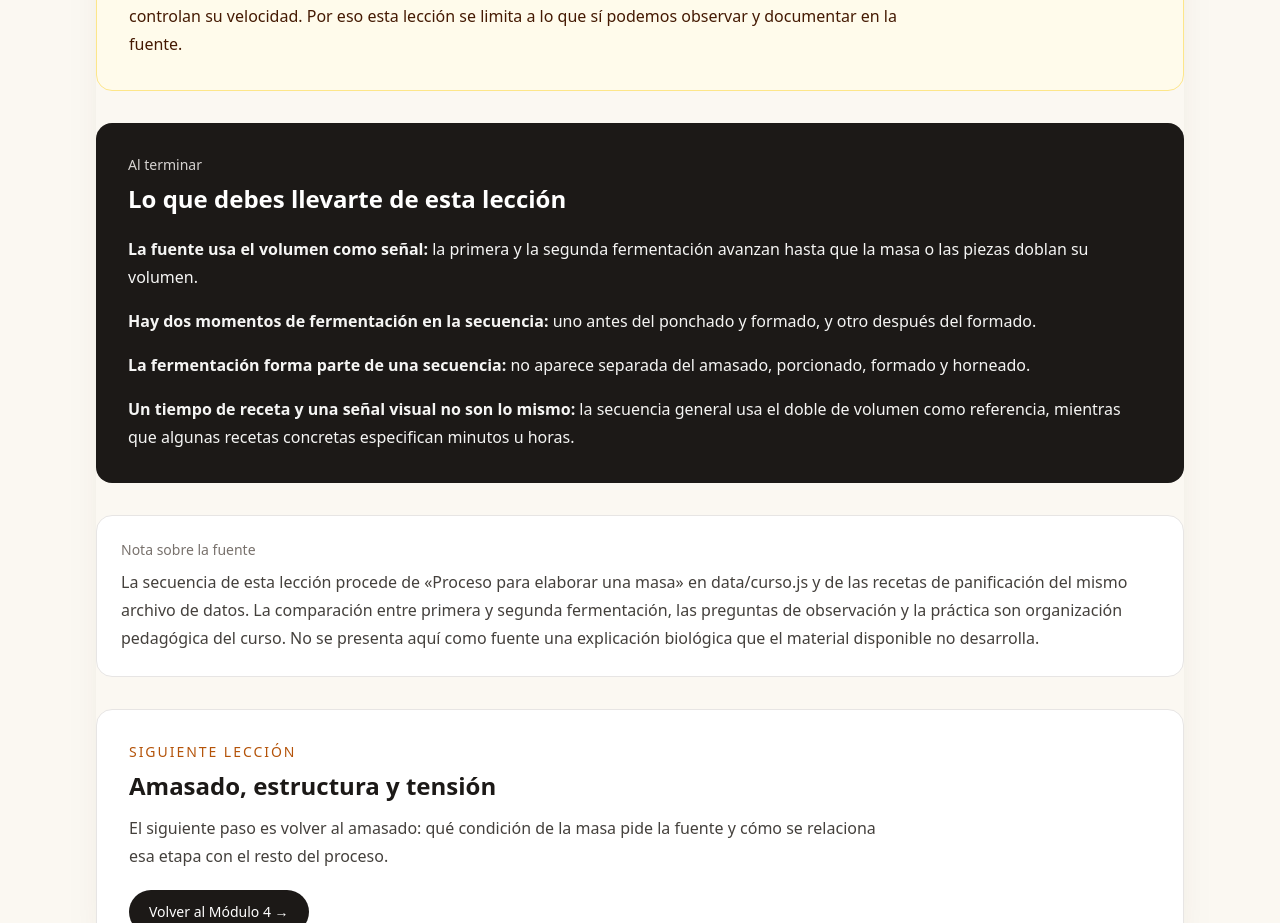
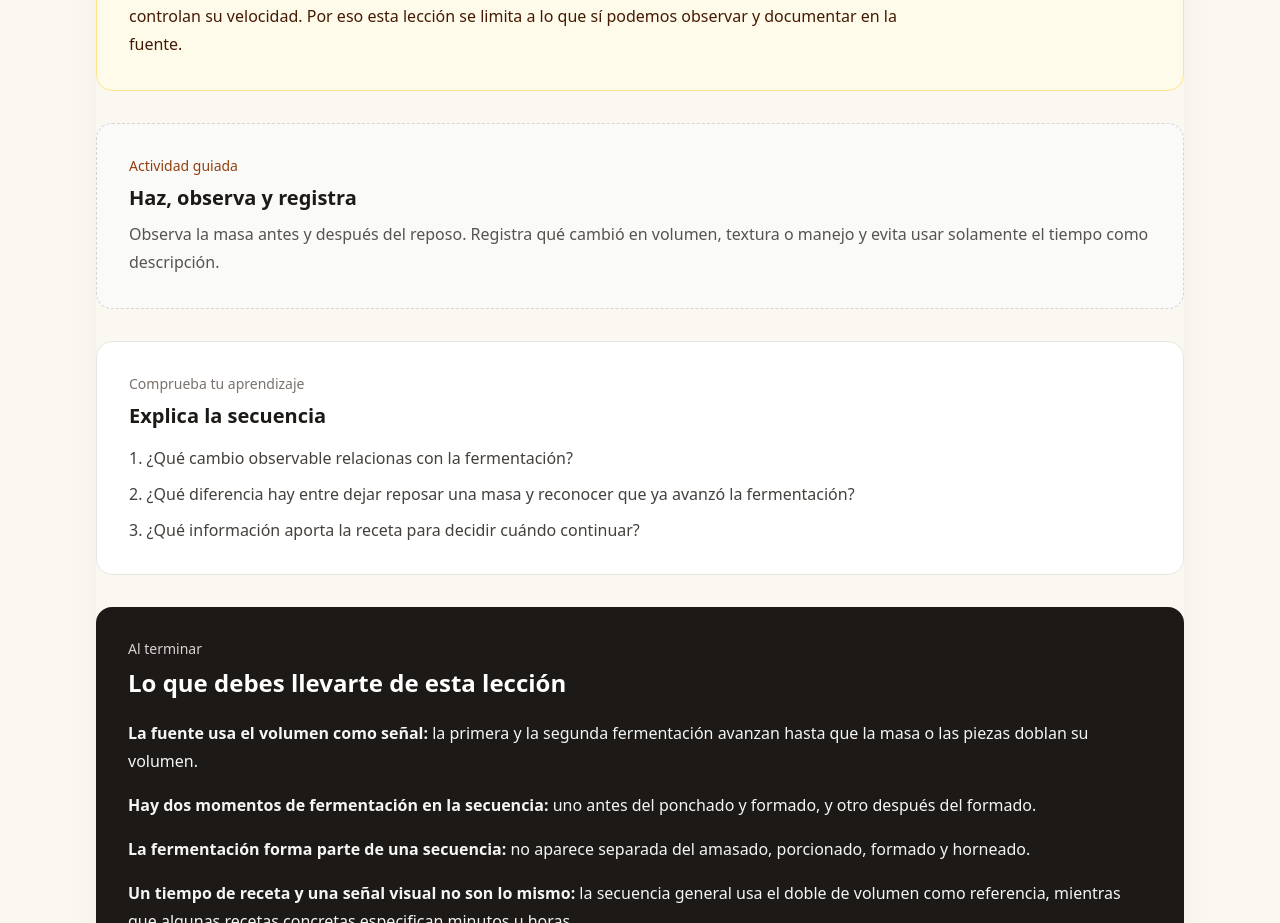
Before and after one commit to Drworm82/CursoPanadero, a Next.js app: page /leccion-fermentar-es-transformar in a window 1280 px wide. Shown: the part 2660-3583 px from the top of the page. Built offline with nearby package versions, Linux system fonts and the light colour scheme; no server answers.

Commit message:
Añade actividad guiada y comprobación de aprendizaje a M4

```diff
--- a/pages/leccion-fermentar-es-transformar.js
+++ b/pages/leccion-fermentar-es-transformar.js
@@ -136,6 +136,22 @@ export default function LessonTwentySixPage() {
           </p>
         </section>
 
+        <section className="rounded-2xl border border-dashed border-stone-300 bg-stone-50 p-6 sm:p-8">
+          <p className="text-sm font-medium text-amber-800">Actividad guiada</p>
+          <h2 className="mt-2 text-xl font-semibold text-stone-900">Haz, observa y registra</h2>
+          <p className="mt-2 leading-7 text-stone-600">Observa la masa antes y después del reposo. Registra qué cambió en volumen, textura o manejo y evita usar solamente el tiempo como descripción.</p>
+        </section>
+
+        <section className="rounded-2xl border border-stone-200 bg-white p-6 sm:p-8">
+          <p className="text-sm font-medium text-stone-500">Comprueba tu aprendizaje</p>
+          <h2 className="mt-2 text-xl font-semibold text-stone-900">Explica la secuencia</h2>
+          <div className="mt-4 space-y-3 text-stone-700">
+            <p>1. ¿Qué cambio observable relacionas con la fermentación?</p>
+            <p>2. ¿Qué diferencia hay entre dejar reposar una masa y reconocer que ya avanzó la fermentación?</p>
+            <p>3. ¿Qué información aporta la receta para decidir cuándo continuar?</p>
+          </div>
+        </section>
+
         <section className="rounded-2xl bg-stone-900 p-6 text-white sm:p-8">
           <p className="text-sm font-medium text-stone-300">Al terminar</p>
           <h2 className="mt-2 text-2xl font-semibold">Lo que debes llevarte de esta lección</h2>
```
